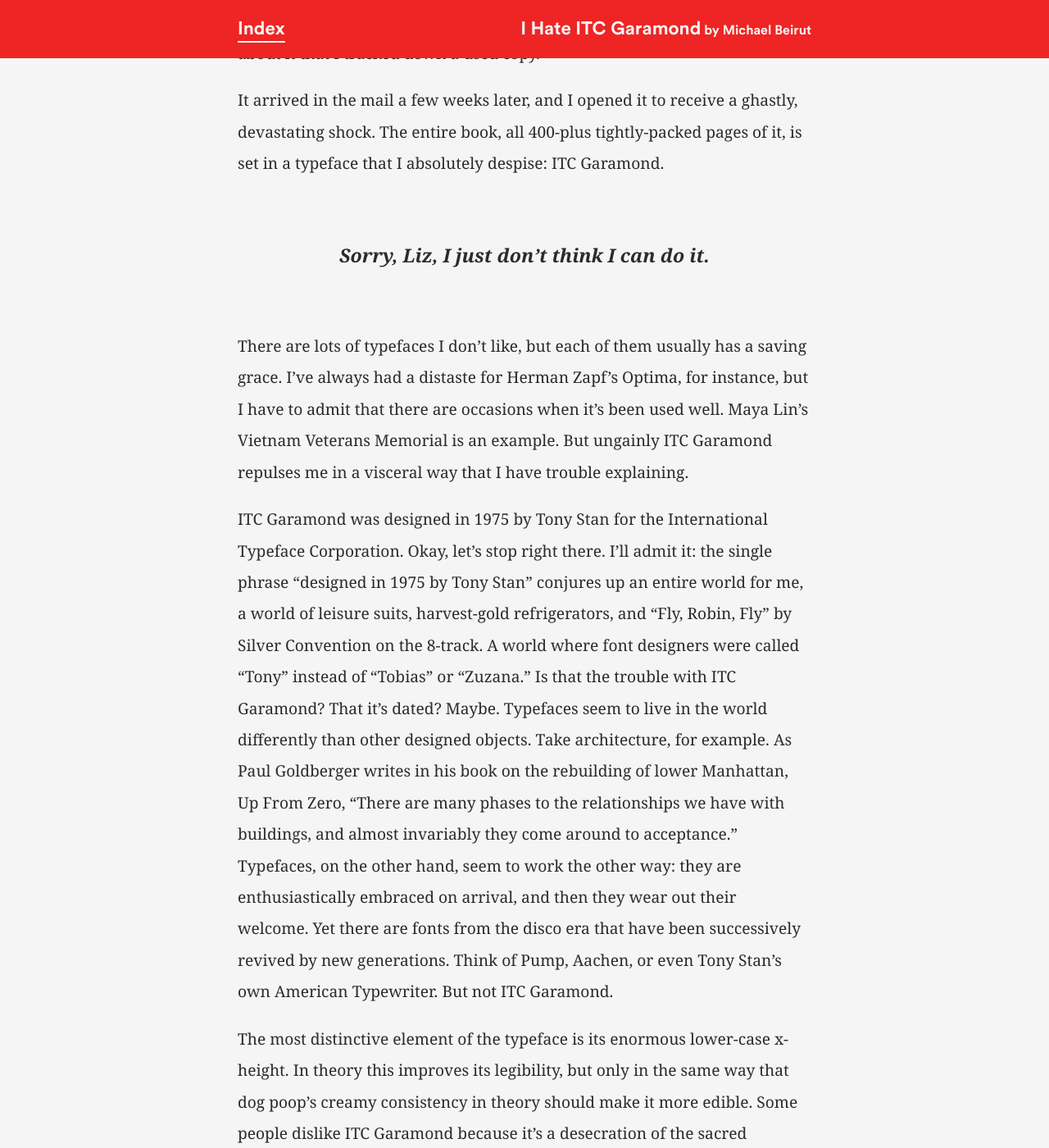
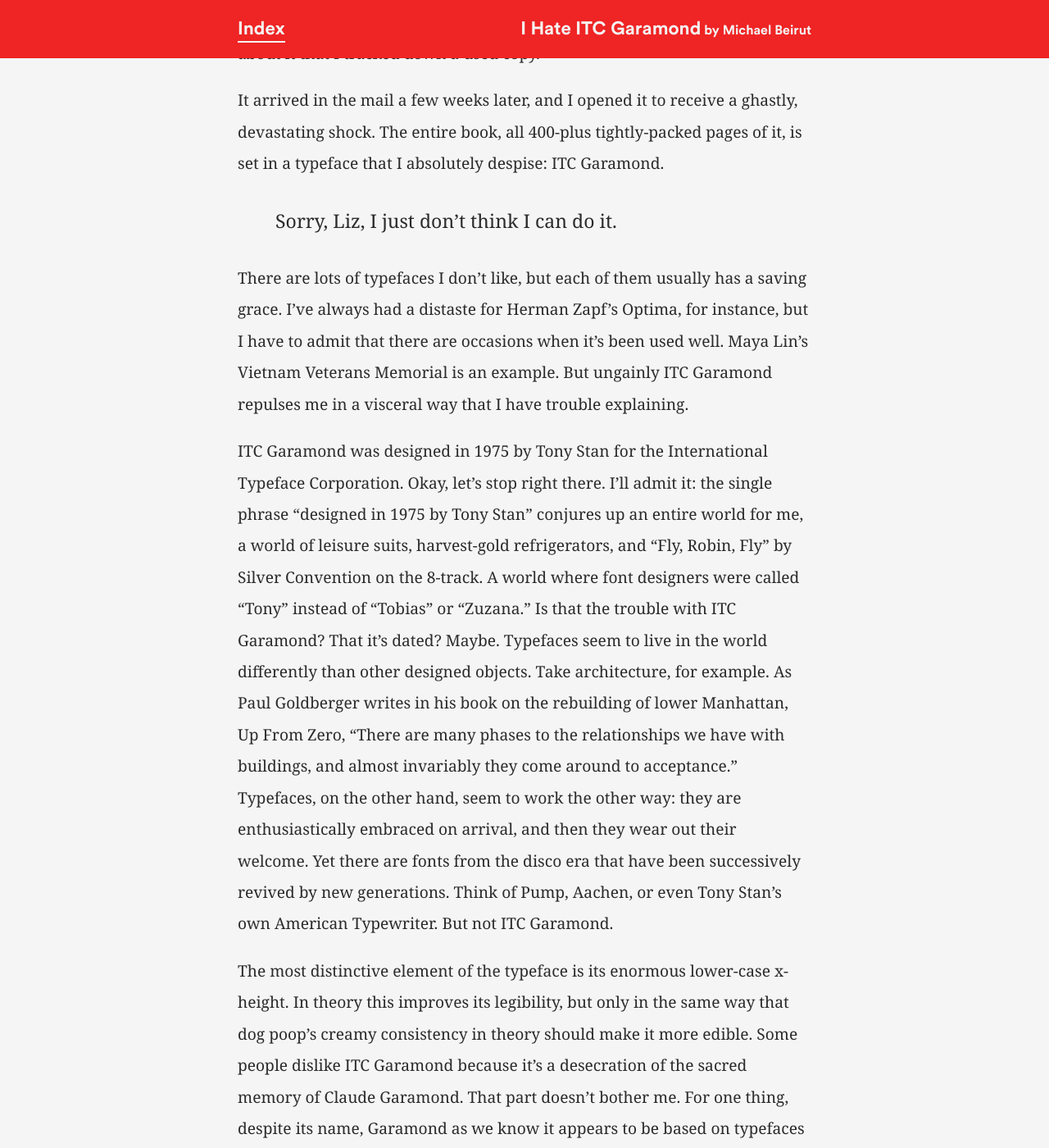
Before and after one commit to JasonEtco/ondesign-xyz, a Jekyll site: the page built from _posts/2015-09-04-i-hate-itc-garamond.md, in a window 1280 px wide and 1400 px high, scrolled down 312 px. Shown: the whole window at 82% size. Built offline with Jekyll 4.4.1, drawn with Linux system fonts in a browser that asks for light colours.

```diff
--- a/_sass/posts/articles/incomplete-manifesto-for-growth.scss
+++ b/_sass/posts/articles/incomplete-manifesto-for-growth.scss
@@ -17,7 +17,7 @@
 				counter-increment: quote-counter;
 				position: absolute;
 				left: -3rem;
-				top: 0;
+				top: 0.5rem;
 				color: $red;
 				line-height: 1;
 			}
--- a/_sass/posts/posts.scss
+++ b/_sass/posts/posts.scss
@@ -35,11 +35,8 @@
 
 		blockquote {
 			font-size: 1.2em;
-			font-weight: bold;
-			font-style: italic;
-			padding: 0;
-			text-align: center;
-			margin: 3em 0;
+			padding: 0 0 0 2em;
+			margin: 1.2em 0;
 		}
 
 		h2 + p, h3 + p {
```
Also changed, not shown: _js/scripts.js (+8 -0 lines).
